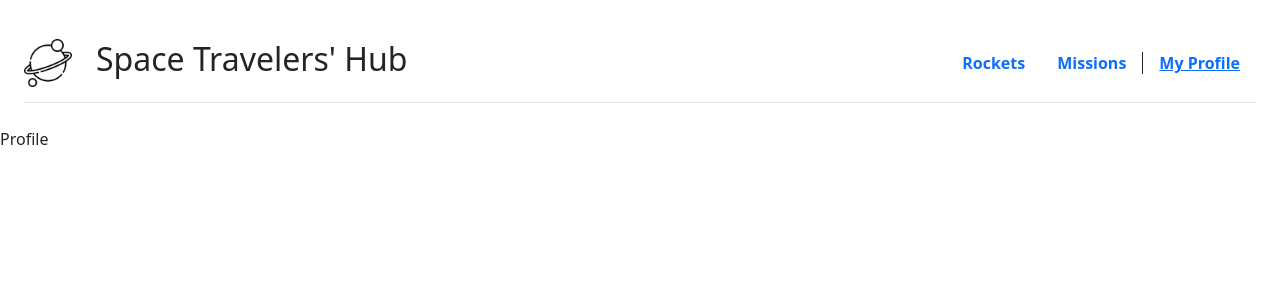
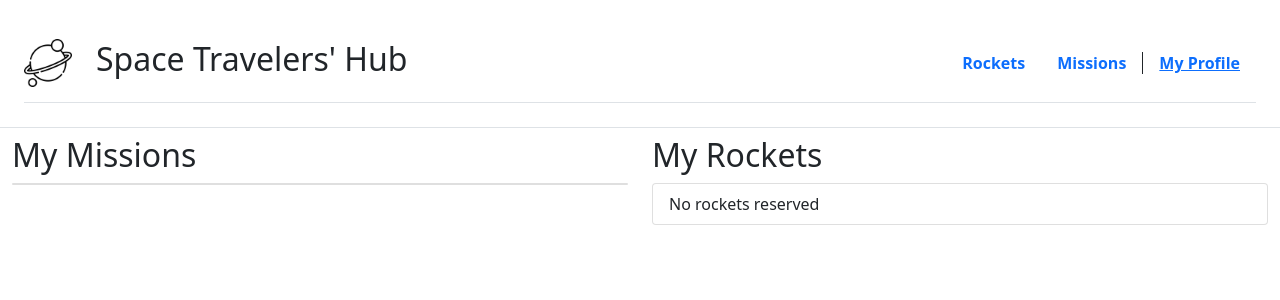
Before and after one commit to elmar8287/space-travelers, a React (Create React App) app: page /profile in a window 1280 px wide. Shown: the top 300 px of the page. Built offline with nearby package versions, Linux system fonts and the light colour scheme.

Commit message:
Improve profile.jsx to render files

```diff
--- a/src/components/Profile.jsx
+++ b/src/components/Profile.jsx
@@ -12,10 +12,43 @@ import {
 import { cancelReservation } from '../redux/rockets/rockets';
 import { missions } from '../redux/missions/missions';
 
-const Profile = () => (
-  <div>
-    Profile
-  </div>
-);
+const Profile = () => {
+  const allMissions = useSelector(missions);
+  const reservedMissions = allMissions.filter((mission) => mission.reserved).map(
+    (mission) => (
+      <ListGroupItem className="pb-4" key={mission.mission_id}>{mission.mission_name}</ListGroupItem>
+    ),
+  );
+  const rocketState = useSelector((state) => state.rocketsReducer);
+  const dispatch = useDispatch();
+  return (
+    <Container fluid className="border-top w-100 pt-2">
+      <Row>
+        <Col xs={12} md={6}>
+          <h2>My Missions</h2>
+          <Card>
+            <ListGroup>
+              {reservedMissions}
+            </ListGroup>
+          </Card>
+        </Col>
+        <Col xs={12} md={6}>
+          <h2>My Rockets</h2>
+          <ListGroup>
+            {rocketState.filter((rocket) => rocket.reserved).length === 0
+              ? <ListGroup.Item>No rockets reserved </ListGroup.Item>
+              : rocketState.filter((rocket) => rocket.reserved).map((rocket) => (
+                <ListGroup.Item key={rocket.id} className="list-group-item d-flex justify-content-between">
+                  {rocket.rocket_name}
+                  {' '}
+                  <Button variant="danger" onClick={() => dispatch(cancelReservation(rocket.id))}>Cancel Reservation</Button>
+                </ListGroup.Item>
+              ))}
+          </ListGroup>
+        </Col>
+      </Row>
+    </Container>
+  );
+};
 
 export default Profile;
```
